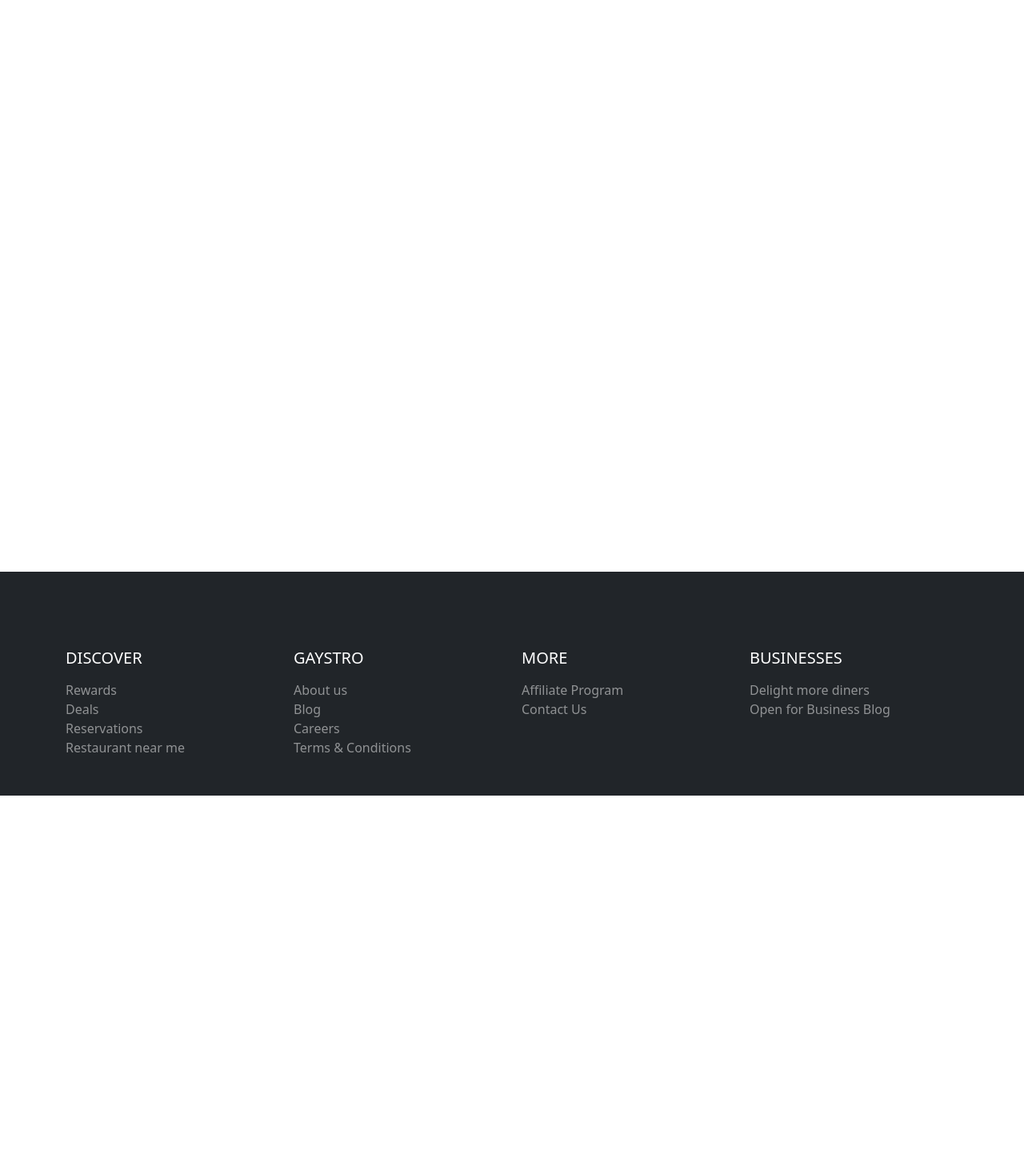
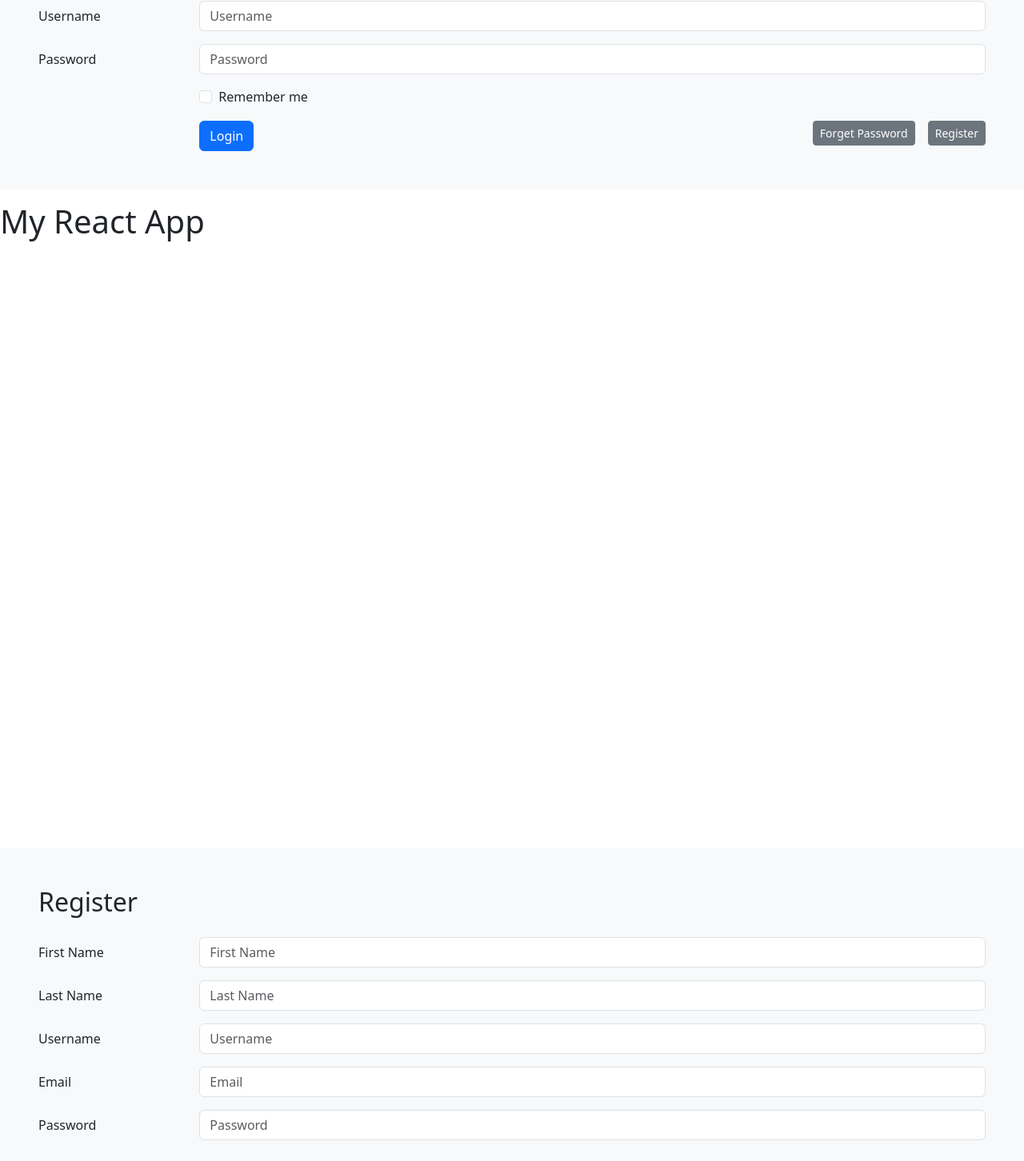
Before and after one commit to yungchu123/Restaurant-Finder-App, a React (Create React App) app in the folder client/: page / in a window 1280 px wide. Shown: the part 165-1617 px from the top of the page at 80% size. Before the commit the page ends 1160 px from the top, so only its background shows below. Built offline with nearby package versions, Linux system fonts and the light colour scheme.

Commit message:
add login and register

```diff
--- a/client/src/App.js
+++ b/client/src/App.js
@@ -1,11 +1,15 @@
 import Navbar from "./components/Navbar";
 import Footer from "./components/Footer";
+import LoginForm from "./components/LoginForm";
+import RegisterForm from "./components/RegisterForm";
 
 function App() {
   return (
     <div className="App">
           <Navbar />
+          <LoginForm />
           <h1 className="mt-3 vh-100">My React App</h1>
+          <RegisterForm />
           <Footer />
     </div>
   );
--- /dev/null
+++ b/client/src/components/LoginForm.jsx
@@ -0,0 +1,47 @@
+import { useState } from "react"
+
+const LoginForm = () => {
+    const [username, setUsername] = useState('');
+    const [password, setPassword] = useState('');
+
+    const handleSubmit = (e) => {
+        e.preventDefault();
+    }
+
+    return (
+        <>
+        <form class="bg-light p-5" onSubmit={handleSubmit}>
+            <h2 class="mb-4">Login</h2>
+            <div class="row mb-3">
+                <label for="username" class="col-sm-2 col-form-label">Username</label>
+                <div class="col-sm-10">
+                    <input value={username} onChange={e => setUsername(e.target.value)} class="form-control" id="username" placeholder="Username"/>
+                </div>
+            </div>
+            <div class="row mb-3">
+                <label for="password" class="col-sm-2 col-form-label">Password</label>
+                <div class="col-sm-10">
+                    <input value={password} onChange={e => setPassword(e.target.value)} type="password" class="form-control" id="password" placeholder="Password"/>
+                </div>
+            </div>
+            <div class="row mb-3">
+                <div class="col-sm-10 offset-sm-2">
+                    <div class="form-check">
+                            <input class="form-check-input" type="checkbox" id="checkRemember"/>
+                            <label class="form-check-label" for="checkRemember">Remember me</label>
+                    </div>
+                </div>
+            </div>
+            <div class="row">
+                <div class="col-sm-10 offset-sm-2">
+                    <button type="submit" class="btn btn-primary float-start">Login</button>
+                    <button type="submit" class="btn btn-secondary btn-sm float-end ">Register</button>
+                    <button type="submit" class="btn btn-secondary btn-sm float-end me-3">Forget Password</button>
+                </div>
+            </div>
+        </form>
+        </>
+    )
+}
+
+export default LoginForm
--- /dev/null
+++ b/client/src/components/RegisterForm.jsx
@@ -0,0 +1,89 @@
+import { useState } from "react"
+
+const RegisterForm = () => {
+    const [firstName, setFirstName] = useState('');
+    const [lastName, setLastName] = useState('');
+    const [username, setUsername] = useState('');
+    const [password, setPassword] = useState('');
+    const [role, setRole] = useState('customer');
+    const [email, setEmail] = useState('');
+
+    const handleSubmit = (e) => {
+        e.preventDefault();
+        console.log(firstName, lastName, username, password, role, email)
+    }
+
+
+    return (
+        <>
+        <form class="bg-light p-5" onSubmit={handleSubmit}>
+            <h2 class="mb-4">Register</h2>
+            <div class="row mb-3">
+                <label for="firstName" class="col-sm-2 col-form-label">First Name</label>
+                <div class="col-sm-10">
+                    <input value={firstName} onChange={e => setFirstName(e.target.value)}
+                        class="form-control" id="firstName" placeholder="First Name"/>
+                </div>
+            </div>
+            <div class="row mb-3">
+                <label for="lastname" class="col-sm-2 col-form-label">Last Name</label>
+                <div class="col-sm-10">
+                    <input value={lastName} onChange={e => setLastName(e.target.value)}
+                        class="form-control" id="lastname" placeholder="Last Name"/>
+                </div>
+            </div>
+            <div class="row mb-3">
+                <label for="username" class="col-sm-2 col-form-label">Username</label>
+                <div class="col-sm-10">
+                    <input value={username} onChange={e => setUsername(e.target.value)}
+                        class="form-control" id="username" placeholder="Username"/>
+                </div>
+            </div>
+            <div class="row mb-3">
+                <label for="email" class="col-sm-2 col-form-label">Email</label>
+                <div class="col-sm-10">
+                    <input value={email}  onChange={e => setEmail(e.target.value)}
+                        type="email" class="form-control" id="username" placeholder="Email"/>
+                </div>
+            </div>
+            <div class="row mb-4">
+                <label for="password" class="col-sm-2 col-form-label">Password</label>
+                <div class="col-sm-10">
+                    <input value={password} onChange={e => setPassword(e.target.value)}
+                        type="password" class="form-control" id="password" placeholder="Password"/>
+                </div>
+            </div>
+            <div className="row mb-3">
+                <div class="col-2">
+                    Role
+                </div>
+                <div className="col-10">
+                    <div class="form-check form-check-inline">
+                        <input type="radio" class="form-check-input" name="role"
+                                value="customer"
+                                checked={role === "customer"}
+                                onChange={e => setRole(e.target.value)}
+                                id="customer"/>
+                        <label class="form-check-label" for="customer">Customer</label>
+                    </div>
+                    <div class="form-check form-check-inline">
+                        <input type="radio" class="form-check-input" name="role"
+                                value="restaurateur"
+                                checked={role === "restaurateur"}
+                                onChange={e => setRole(e.target.value)}
+                                id="restaurateur"/>
+                        <label class="form-check-label" for="restaurateur">Restaurateur</label>
+                    </div>
+                </div>
+            </div>
+            <div class="row">
+                <div class="col-sm-10 offset-sm-2">
+                    <button type="submit" class="btn btn-primary">Register</button>
+                </div>
+            </div>
+        </form>
+        </>
+  )
+}
+
+export default RegisterForm
```
